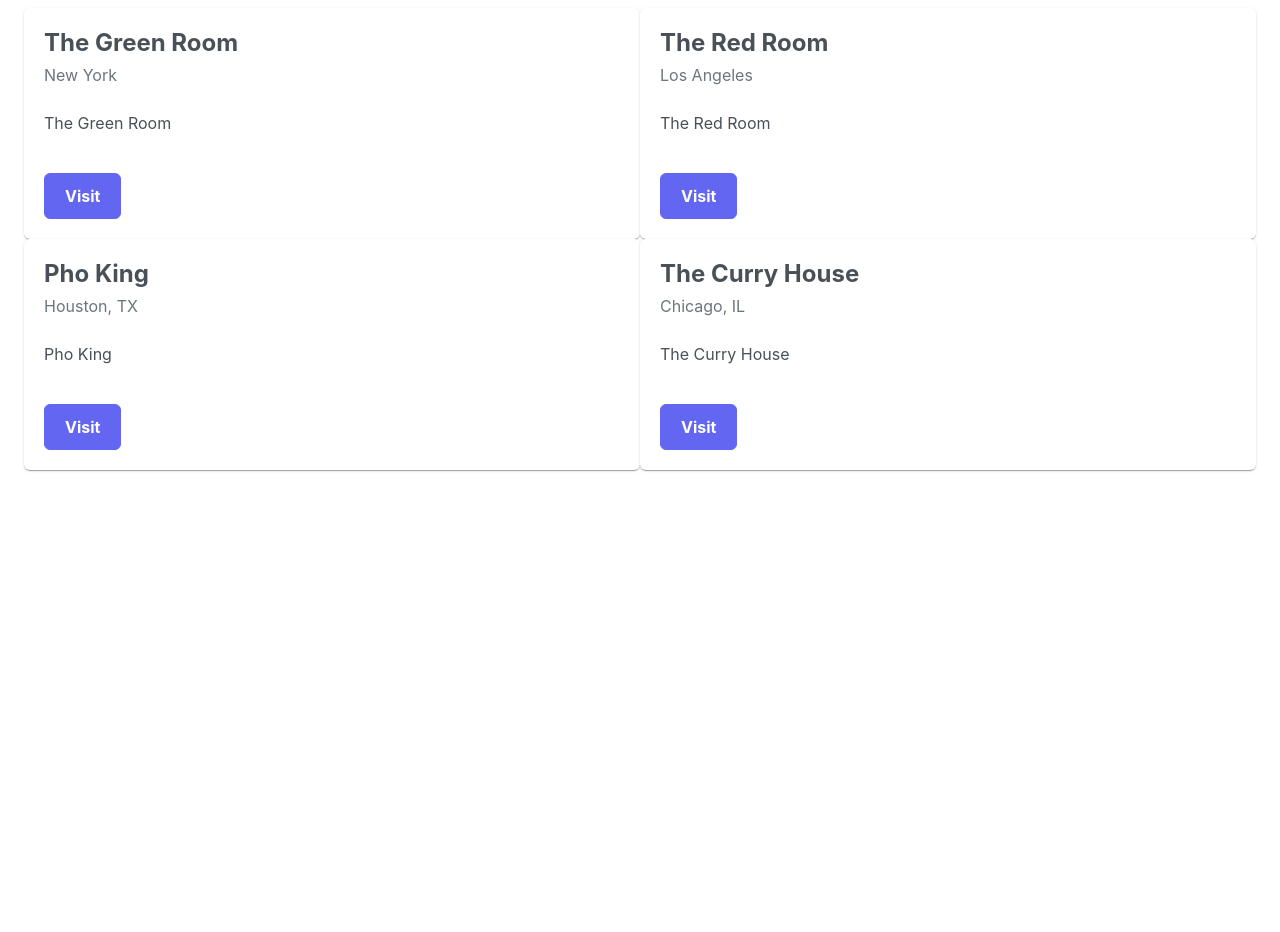
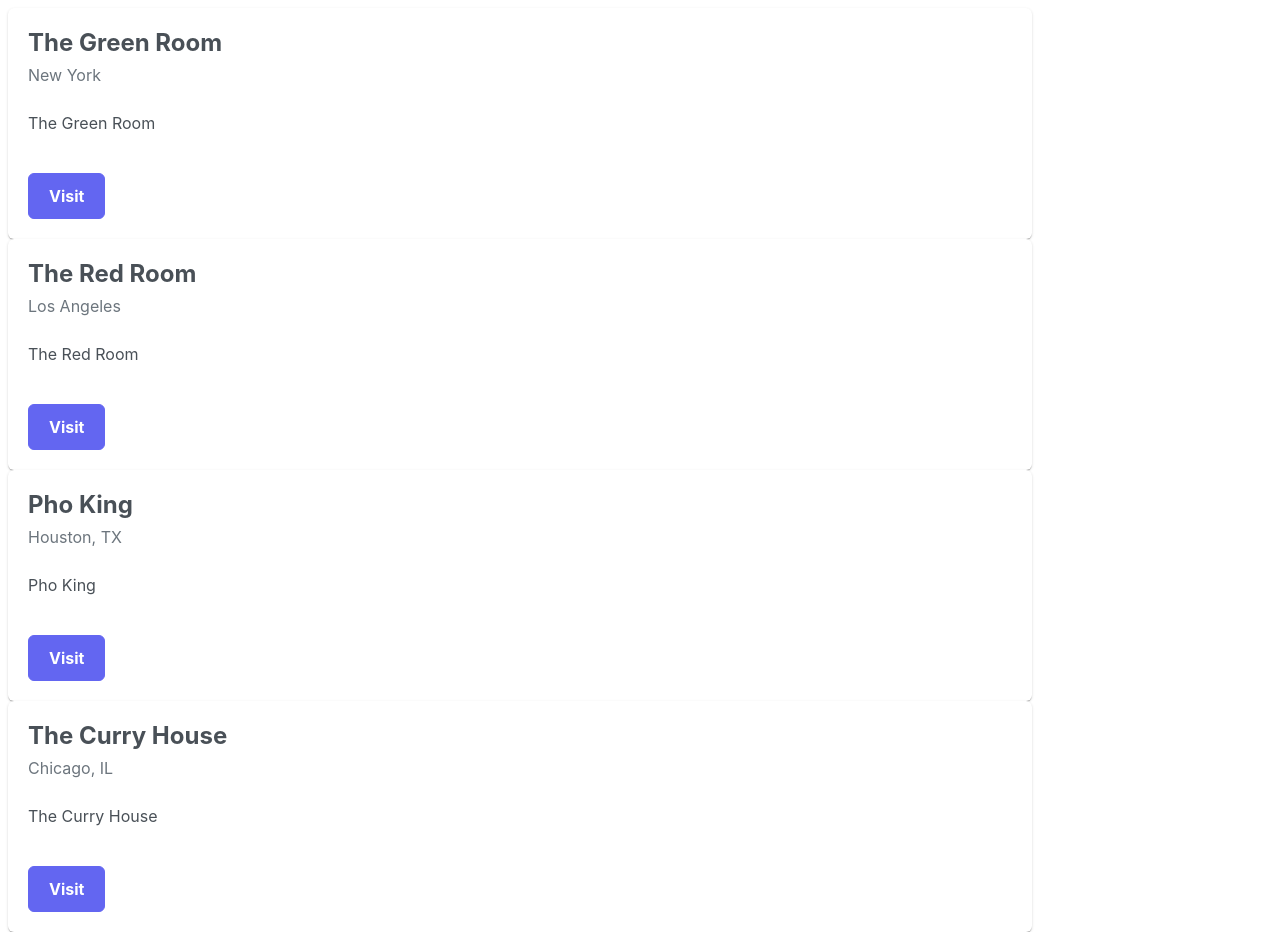
Before and after one commit to axelhertzberg/webint-cooking, a React (Create React App) app in the folder cooking-gurus/: page / in a window 1280 px wide. Before the commit the page ends 800 px from the top, so only its background shows below. Built offline with nearby package versions, Linux system fonts and the light colour scheme; the HTML template or start-up script is replaced by a standard one.

Commit message:
WIP: dishes

```diff
--- a/cooking-gurus/package.json
+++ b/cooking-gurus/package.json
@@ -13,6 +13,7 @@
     "react": "^18.2.0",
     "react-bootstrap": "^2.7.0",
     "react-dom": "^18.2.0",
+    "react-router-dom": "^6.7.0",
     "react-scripts": "5.0.1",
     "web-vitals": "^2.1.4"
   },
--- a/cooking-gurus/src/App.js
+++ b/cooking-gurus/src/App.js
@@ -1,5 +1,9 @@
-import RestaurantsPage from "./pages/RestaurantsPage";
+import RestaurantsPage from "./pages/RestaurantsPage"
+import SpecificResturantPage from "./pages/SpecificResturantPage";
 import { Container } from "react-bootstrap";
+import {Routes, Route} from "react-router-dom";
+
+
 import "primereact/resources/themes/lara-light-indigo/theme.css";  //theme
 import "primereact/resources/primereact.min.css";                  //core css
 import "primeicons/primeicons.css";                                //icons
@@ -8,7 +12,11 @@ function App() {
 
   return (
     <Container >
-      <RestaurantsPage />
+
+        <Routes>
+            <Route path="/" element={<RestaurantsPage />} />
+            <Route path="/:restaurant" element={<SpecificResturantPage />}/>
+        </Routes>
     </Container>
   );
 }
--- a/cooking-gurus/src/components/ResturantCard.js
+++ b/cooking-gurus/src/components/ResturantCard.js
@@ -1,19 +1,23 @@
 import React from 'react'
 import {Card} from "primereact/card"
 import {Button} from "primereact/button";
+import {useNavigate} from "react-router-dom";
 
 export default function ResturantCard({restaurant}) {
 
-    const footer = () => {
-        return(<Button label="Visit" onClick={(restaurant) => console.log(restaurant.id)}/>)
+    const navigate = useNavigate()
+
+    const footer = (rest) => {
+        return (<Button label="Visit" onClick={(restaurant) => {
+            navigate(rest)
+        }
+        }/>)
     }
-
 
     return (
         <Card title={restaurant.resturantname}
               subTitle={restaurant.location}
-              footer={footer}
-              style={{flexBasis: 'calc(50% - 16px)'}}>
+              footer={footer(restaurant.resturantname)}>
             {restaurant.resturantname}
         </Card>
     )
--- /dev/null
+++ b/cooking-gurus/src/components/ResturantDishes.js
@@ -0,0 +1,37 @@
+import {DataTable} from "primereact/datatable";
+import {Column} from "primereact/column";
+import React from "react";
+import {Rating} from "primereact/rating";
+import {Container} from "react-bootstrap";
+
+export default function RestaurantDishes({specificResturantMenuType}) {
+
+    const ratingComponent = (dish) => {
+
+        return (
+            <Container>
+                <p> TASTE </p>
+                <Rating value={dish.rating.taste} readOnly cancel={false}/>
+
+                <p> PRICE </p>
+                <Rating value={dish.rating.price_rating} readOnly cancel={false}/>
+
+                <p> LOOK </p>
+                <Rating value={dish.rating.eyes_rating} readOnly cancel={false}/>
+
+            </Container>
+        )
+    }
+
+    return (
+
+        <DataTable value={specificResturantMenuType}>
+            <Column field="name" header="Name"></Column>
+            <Column field="price" header="Price"></Column>
+            <Column field="description" header="Description"></Column>
+            <Column field="rating" header="Rating" body={ratingComponent}></Column>
+        </DataTable>
+
+
+    );
+}
--- a/cooking-gurus/src/data/data.js
+++ b/cooking-gurus/src/data/data.js
@@ -61,7 +61,7 @@ export const restaurantsdata = [
                     description: "Tomato, basil, and balsamic glaze on toasted bread",
                     rating: {
                         taste: 4,
-                        price_rating: 3,
+                        price_rating: 3.5,
                         eyes_rating: 2,
                         text_rating: "Nice"
                     }
--- a/cooking-gurus/src/index.js
+++ b/cooking-gurus/src/index.js
@@ -1,10 +1,13 @@
 import React from 'react';
 import ReactDOM from 'react-dom/client';
 import App from './App';
+import {BrowserRouter} from "react-router-dom";
 
 const root = ReactDOM.createRoot(document.getElementById('root'));
 root.render(
-  <React.StrictMode>
-    <App />
-  </React.StrictMode>
+    <React.StrictMode>
+        <BrowserRouter>
+            <App/>
+        </BrowserRouter>
+    </React.StrictMode>
 );
--- a/cooking-gurus/src/pages/RestaurantsPage.js
+++ b/cooking-gurus/src/pages/RestaurantsPage.js
@@ -9,14 +9,10 @@ export default function RestaurantsPage() {
     console.log(restaurantsdata)
 
     return (
-        <Container>
-
-            <div style={{display: 'flex', flexWrap: 'wrap', justifyContent:"center"}}>
-                {restaurantsdata.map(restaurant => {
-                    return <ResturantCard restaurant={restaurant}/>
-                })}
-            </div>
-
+        <Container fluid style={{height: "85vh", width: "80vw"}}>
+            {restaurantsdata.map(restaurant => {
+                return <ResturantCard restaurant={restaurant} key={restaurant.resturantname}/>
+            })}
         </Container>
     )
 }
--- /dev/null
+++ b/cooking-gurus/src/pages/SpecificResturantPage.js
@@ -0,0 +1,38 @@
+import React from "react";
+import {useParams} from "react-router-dom";
+import {findRest} from "../utils";
+import {Row, Col} from "react-bootstrap";
+import RestaurantDishes from "../components/ResturantDishes";
+import {Container} from "react-bootstrap";
+
+
+export default function SpecificResturantPage() {
+
+    const restParam = useParams()
+    const specificResturant = findRest(restParam.restaurant)
+
+    console.log(specificResturant)
+
+    return (
+        <Container style={{maxWidth: "80vw"}}>
+            {specificResturant.resturantname}
+
+            <Row md={2} style={{"justify-content":"center"}}>
+                <Col xs sm={2}>
+                    <h1>Starters</h1>
+                    <RestaurantDishes specificResturantMenuType={specificResturant.menu.starters}/>
+                </Col>
+            </Row>
+
+            <Row>
+                <h1> Main Dishes</h1>
+                <RestaurantDishes specificResturantMenuType={specificResturant.menu.main_dish}/>
+            </Row>
+
+            <Row>
+                <h1> Desserts </h1>
+                <RestaurantDishes specificResturantMenuType={specificResturant.menu.desserts}/>
+            </Row>
+        </Container>
+    )
+}
--- /dev/null
+++ b/cooking-gurus/src/utils.js
@@ -0,0 +1,5 @@
+import {restaurantsdata} from "./data/data";
+
+export function findRest(restName) {
+    return restaurantsdata.find(rest => rest.resturantname === restName)
+}
```
Also changed, not shown: cooking-gurus/src/index.css (+10 -0 lines), 1 other file (tests, documents, lock files or other folders).
